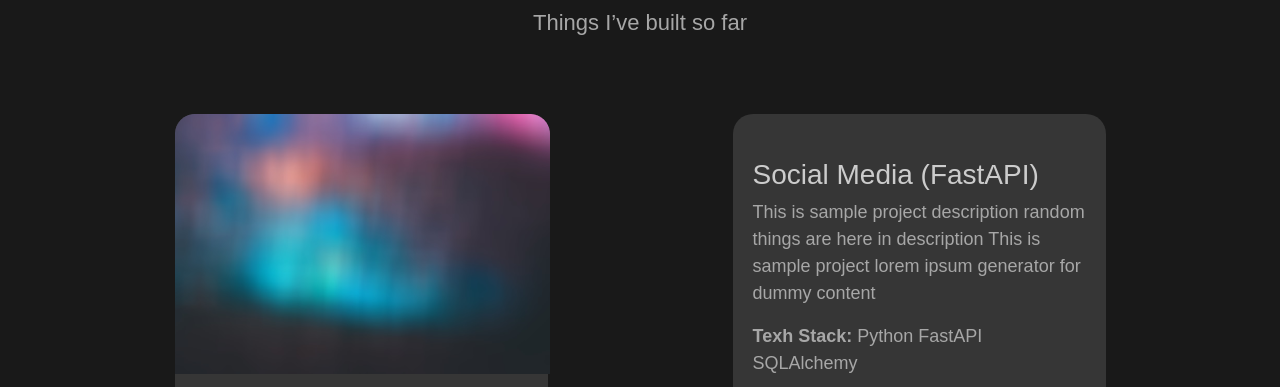
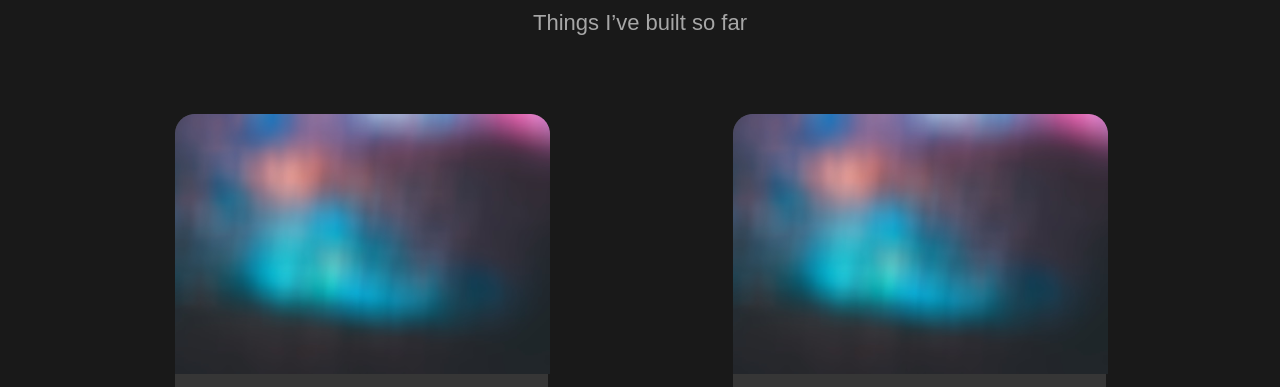
Before and after one commit to VladimirNTS/Portfolio, a plain HTML site: page index.html in a window 1280 px wide. Shown: the part 1330-1717 px from the top of the page. Drawn offline with Linux system fonts and the light colour scheme; the site is published under a folder, as on GitHub Pages, so addresses that start at the root find nothing.

Commit message:
Fixed bags

```diff
--- a/index.html
+++ b/index.html
@@ -84,7 +84,7 @@
         </div>
       </div>
       <div class="project-card">
-        <img src="/Images/test_for_projects.png" class="preview" alt="">
+        <img src="Images/test_for_projects.png" class="preview" alt="">
         <div class="projects-info">
           <h3>Social Media (FastAPI)</h3>
           <p>This is sample project description random things are here in description This is sample project lorem ipsum generator for dummy content</p>
```
